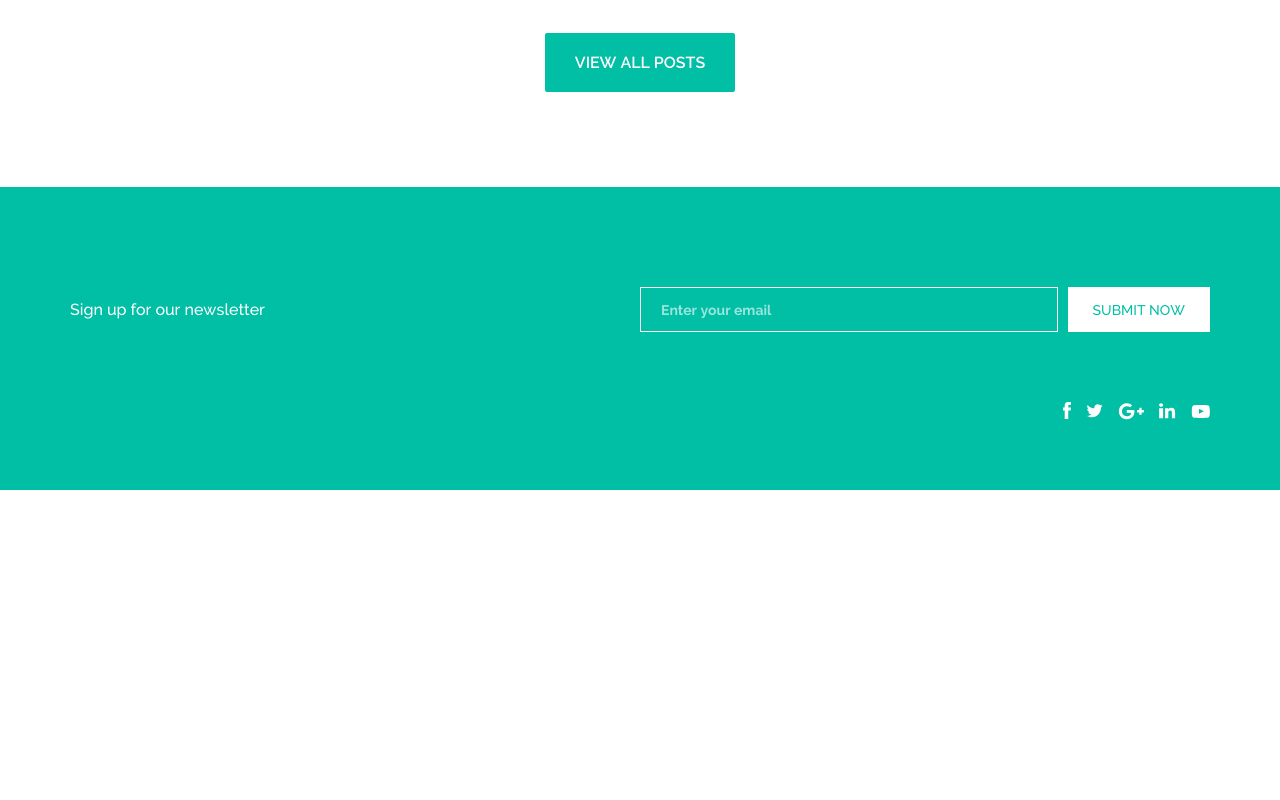
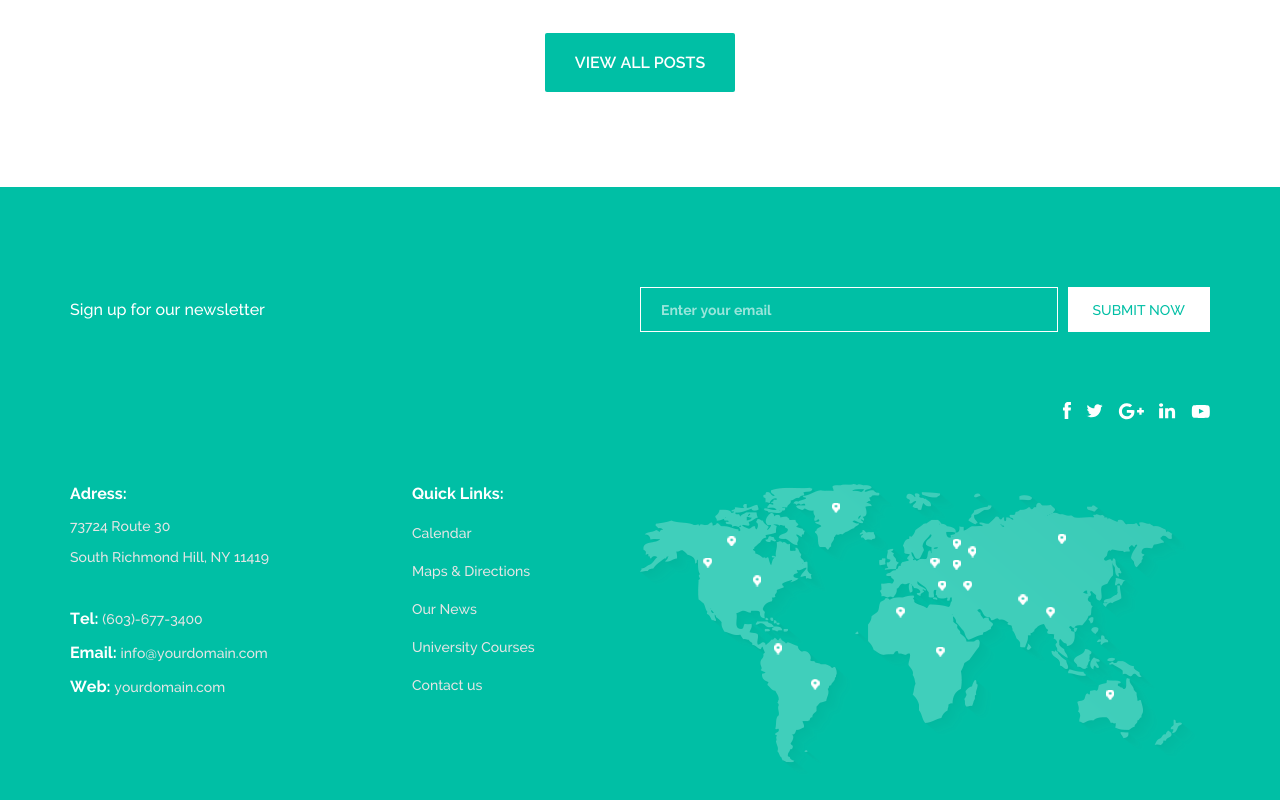
Before and after one commit to AlexSND/lms, a React (Create React App) app: page / in a window 1280 px wide. Shown: the part 4928-5728 px from the top of the page. Before the commit the page ends 5418 px from the top, so only its background shows below. Built offline with nearby package versions, Linux system fonts and the light colour scheme; no server answers.

Commit message:
footer-contacts

```diff
--- /dev/null
+++ b/src/Components/Footer/Contacts/Adress/Adress.css
@@ -0,0 +1,37 @@
+.adress__title {
+    font-family: ralewaybold, Arial, sans-serif;
+    font-size: 16px;
+    color: #fff;
+}
+
+.adress__list {
+    margin: 0;
+    padding: 0;
+    list-style: none;
+    font-family: ralewaymedium, Arial, sans-serif;
+    font-size: 14px;
+    color: #e5e5e5;
+}
+
+.adress__separator {
+    height: 29px;
+}
+
+.adress__item {
+    margin-top: 15px;
+}
+
+.adress__item span {
+    font-family: ralewaybold, Arial, sans-serif;
+    font-size: 16px;
+    color: #fff;
+}
+
+.adress__link {
+    text-decoration: none;
+    color: #e5e5e5;
+}
+
+.adress__link:hover {
+    text-decoration: underline;
+}
--- /dev/null
+++ b/src/Components/Footer/Contacts/Adress/Adress.jsx
@@ -0,0 +1,37 @@
+import React from 'react'
+import './Adress.css'
+
+const Adress = () => {
+    return (
+        <div className="adress">
+            <div className="adress__title">
+                Adress:
+            </div>
+            <ul className="adress__list">
+                <li className="adress__item">73724 Route 30</li>
+                <li className="adress__item">South Richmond Hill, NY 11419 </li>
+                <div className="adress__separator"></div>
+                <li className="adress__item">
+                    <span>Tel: </span>
+                    <a className="adress__link" href="tel:(603)-677-3400">
+                        (603)-677-3400
+                    </a>
+                </li>
+                <li className="adress__item">
+                    <span>Email: </span>
+                    <a className="adress__link" href="mailto:info@yourdomain.com">
+                        info@yourdomain.com
+                    </a>
+                </li>
+                <li className="adress__item">
+                    <span>Web: </span>
+                    <a className="adress__link" href="yourdomain.com">
+                        yourdomain.com
+                    </a>
+                </li>
+            </ul>
+        </div>
+    )
+}
+
+export default Adress
--- /dev/null
+++ b/src/Components/Footer/Contacts/Contacts.css
@@ -0,0 +1,18 @@
+.page-footer__contacts {
+    display: flex;
+    width: 100%;
+    justify-content: space-between;
+    margin-top: 60px;
+}
+
+.page-footer__adress {
+    width: 30%;
+}
+
+.page-footer__quicklinks {
+    width: 20%;
+}
+
+.page-footer__map {
+    width: 50%;
+}
--- /dev/null
+++ b/src/Components/Footer/Contacts/Contacts.jsx
@@ -0,0 +1,22 @@
+import React from 'react'
+import './Contacts.css'
+import Adress from './Adress/Adress'
+import QuickLinks from './QuickLinks/QuickLinks'
+
+const Contacts = () => {
+    return (
+        <div className="page-footer__contacts">
+            <div className="page-footer__adress">
+                <Adress />
+            </div>
+            <div className="page-footer__quicklinks">
+                <QuickLinks />
+            </div>
+            <div className="page-footer__map">
+                <img src={process.env.PUBLIC_URL + '/img/footer-map.png'} alt=""/>
+            </div>
+        </div>
+    )
+}
+
+export default Contacts
--- /dev/null
+++ b/src/Components/Footer/Contacts/QuickLinks/QuickLinks.css
@@ -0,0 +1,31 @@
+.quicklinks__title {
+    font-family: ralewaybold, Arial, sans-serif;
+    font-size: 16px;
+    color: #fff;
+}
+
+.quicklinks__list {
+    margin: 0;
+    padding: 0;
+    list-style: none;
+    font-family: ralewaymedium, Arial, sans-serif;
+    font-size: 14px;
+    color: #e5e5e5;
+}
+
+.quicklinks__separator {
+    height: 29px;
+}
+
+.quicklinks__item {
+    margin-top: 22px;
+}
+
+.quicklinks__link {
+    text-decoration: none;
+    color: #e5e5e5;
+}
+
+.quicklinks__link:hover {
+    text-decoration: underline;
+}
--- /dev/null
+++ b/src/Components/Footer/Contacts/QuickLinks/QuickLinks.jsx
@@ -0,0 +1,41 @@
+import React from 'react'
+import './QuickLinks.css'
+
+const QuickLinks = () => {
+    return (
+        <div className="quicklinks">
+            <div className="quicklinks__title">
+                Quick Links:
+            </div>
+            <ul className="quicklinks__list">
+                <li className="quicklinks__item">
+                    <a href="#" className="quicklinks__link">
+                        Calendar
+                    </a>
+                </li>
+                <li className="quicklinks__item">
+                    <a href="#" className="quicklinks__link">
+                        Maps &amp; Directions
+                    </a>
+                </li>
+                <li className="quicklinks__item">
+                    <a href="#" className="quicklinks__link">
+                        Our News
+                    </a>
+                </li>
+                <li className="quicklinks__item">
+                    <a href="#" className="quicklinks__link">
+                        University Courses
+                    </a>
+                </li>
+                <li className="quicklinks__item">
+                    <a href="#" className="quicklinks__link">
+                        Contact us
+                    </a>
+                </li>
+            </ul>
+        </div>
+    )
+}
+
+export default QuickLinks
--- a/src/Components/Footer/Footer.jsx
+++ b/src/Components/Footer/Footer.jsx
@@ -3,6 +3,7 @@ import './Footer.css'
 
 import NewsletterForm from './NewsletterForm/NewsletterForm'
 import SocialLinks from './SocialLinks/SocialLinks'
+import Contacts from './Contacts/Contacts'
 
 const Footer = (props) => {
     return (
@@ -15,9 +16,7 @@ const Footer = (props) => {
                 <div className="page-footer__social-links">
                     <SocialLinks socialLinksData={props.socialLinksData}/>
                 </div>
-                <div className="page-footer__bottom">
-
-                </div>
+                <Contacts />
             </div>
         </footer>
     )
```
Also changed, not shown: public/img/footer-map.png (added).
